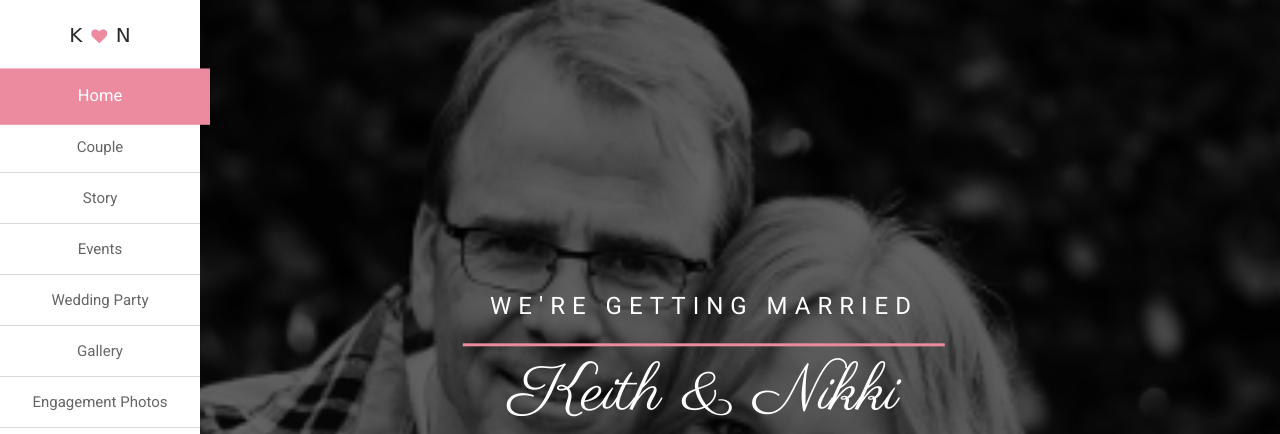
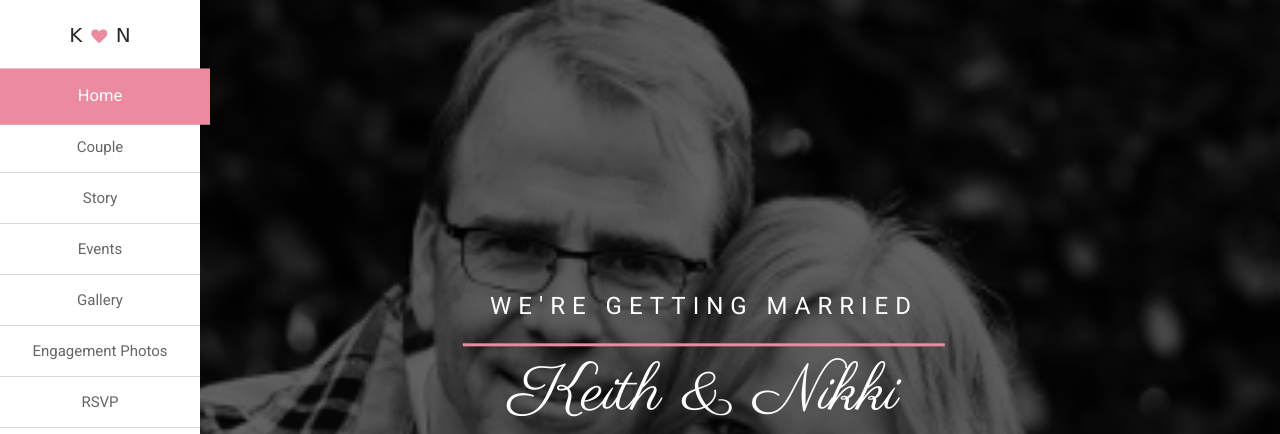
Before and after one commit to kmandirsoftware/cwedding, a website: page views/index.html in a window 1280 px wide. Shown: the top 434 px of the page. Drawn offline with Linux system fonts and the light colour scheme; some packages are replaced by stand-ins of ours; files that its build step writes are made by us from their sources; files whose address does not match are found by name; a web font is replaced by a local one.

Commit message:
remove wedding party

```diff
--- a/views/index.html
+++ b/views/index.html
@@ -98,7 +98,7 @@
                             <li><a href="#couple">Couple</a></li>
                             <li><a href="#story">Story</a></li>
                             <li><a href="#event">Events</a></li>
-                            <li><a href="#people">Wedding Party</a></li>
+                          <!--  <li><a href="#people">Wedding Party</a></li> -->
                             <li><a href="#gallery">Gallery</a></li>
                             <li><a href="#engagement">Engagement Photos</a></li>
                             <li><a href="#rsvp">RSVP</a></li>
@@ -384,6 +384,7 @@
 
 
         <!-- start of Wedding Party -->
+        <!--
         <section class="people hero hero-slider-wrapper" id="people">
             <div class="hero-slider">
                 <div class="slide" id="mainslider">
@@ -466,6 +467,7 @@
 
             </div>
         </section>
+      -->
         <!-- end of Wedding Party slider -->
 
 
```
